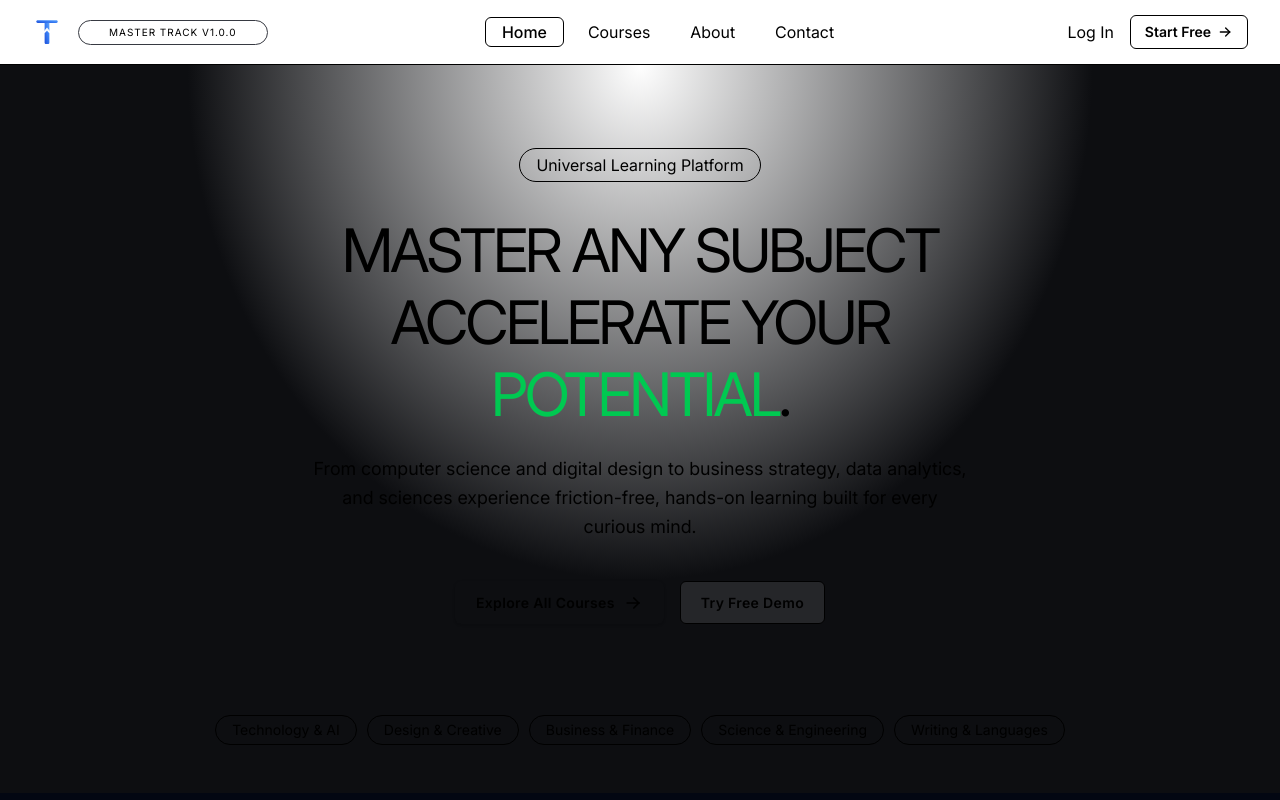
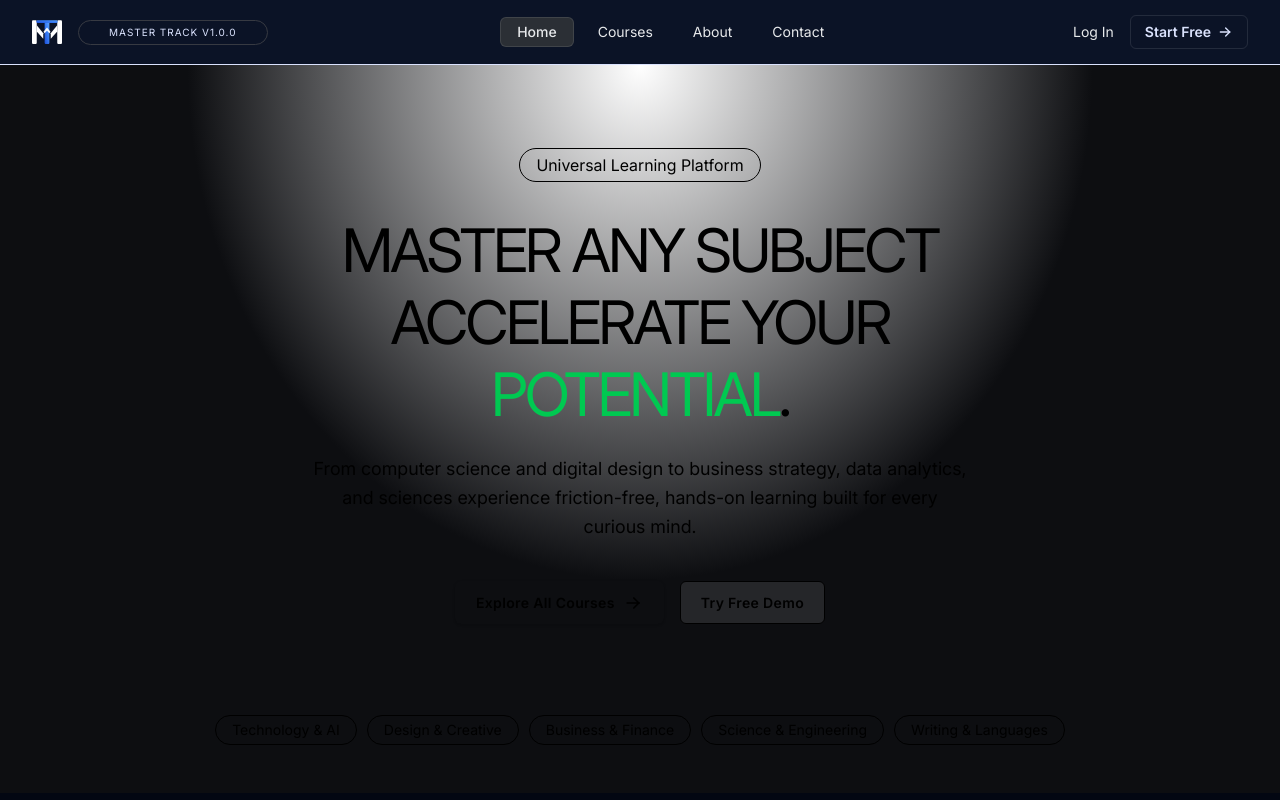
Before and after one commit to RaviGahire/lms-app, a React (Vite) app in the folder front-end/: page / in a window 1280 px wide. Shown: the top 800 px of the page. Built offline with nearby package versions, Linux system fonts and the light colour scheme.

Commit message:
fix: update Navbar component styles for improved consistency and readability

```diff
--- a/front-end/src/shared/components/Navbar.tsx
+++ b/front-end/src/shared/components/Navbar.tsx
@@ -30,8 +30,8 @@ export const Navbar = () => {
   const closeMenu = () => setIsOpen(false);
 
   return (
-    <header className="relative w-full bg-bg-secondary text-text-highlight border-b border-border-subtle/40 z-50">
-      <nav className="flex items-center justify-between px-4 sm:px-6 lg:px-8 h-16">
+    <header className="relative w-full bg-card text-highlight border-b borde-subtle/40 z-50">
+      <nav className="flex items-center justify-between px-4 sm:px-6 lg:px-8 h-16 text-[14px]">
         {/*Brand Logo & Version Badge */}
         <div className="flex items-center gap-3 sm:gap-4">
           <Link
@@ -55,10 +55,10 @@ export const Navbar = () => {
               to={item.path}
               end={item.path === '/'}
               className={({ isActive }) =>
-                `text-sm lg:text-base leading-6 px-3 lg:px-4 py-0.5 rounded-md transition-colors ${
+                `leading-6 px-3 lg:px-4 py-0.5 rounded-md transition-colors ${
                   isActive
-                    ? 'border border-border-subtle bg-bg-surface text-text-primary font-medium'
-                    : 'text-text-primary hover:text-text-secondary hover:bg-bg-surface/50 font-normal'
+                    ? 'border border-subtle bg-surface text-primary font-medium'
+                    : 'text-primary hover:text-secondary hover:bg-surface/50 font-normal'
                 }`
               }
             >
@@ -68,13 +68,13 @@ export const Navbar = () => {
         </div>
 
         {/* User Profile and Login btns */}
-        <div className="hidden md:flex items-center gap-3 lg:gap-4">
+        <div className="hidden md:flex items-center gap-3 lg:gap-4 text-sm">
           {isUserLogin ? (
             /* Logged In View */
             <Link
               to="/profile"
               aria-label="User Profile"
-              className="flex items-center gap-2 p-1.5 rounded-full text-text-primary hover:text-text-secondary hover:bg-bg-surface/50 transition-colors"
+              className="flex items-center gap-2 p-1.5 rounded-full text-primary hover:text-secondary hover:bg-surface/50 transition-colors"
             >
               <IconUser size={22} />
             </Link>
@@ -83,14 +83,14 @@ export const Navbar = () => {
             <>
               <Link
                 to="/login"
-                className="text-sm lg:text-base capitalize text-text-primary hover:text-text-secondary transition-colors"
+                className="capitalize text-primary hover:text-secondary transition-colors"
               >
                 Log in
               </Link>
               {/* Signin btn */}
               <Link
                 to="/signin"
-                className="group flex items-center gap-1.5 border border-border-subtle hover:border-white-muted px-3.5 py-1.5 rounded-md text-sm font-semibold capitalize transition-all hover:bg-bg-surface"
+                className="group flex items-center gap-1.5 border border-subtle hover:border-muted px-3.5 py-1.5 rounded-md text-sm font-semibold capitalize transition-all hover:bg-surface"
               >
                 <span>Start free</span>
                 <IconArrowRight
@@ -104,7 +104,7 @@ export const Navbar = () => {
 
         {/* ==========Mobile============== */}
         {/* Mobile Menu Button */}
-        <div className="flex items-center gap-2 md:hidden">
+        <div className="flex items-center gap-2 md:hidden text-sm">
           <div className="sm:hidden">
             <VersionBadge />
           </div>
@@ -113,7 +113,7 @@ export const Navbar = () => {
             onClick={toggleMenu}
             aria-label="Toggle navigation menu"
             aria-expanded={isOpen}
-            className="p-2 rounded-md text-text-primary hover:text-text-secondary hover:bg-bg-surface focus:outline-none focus:ring-2 focus:ring-inset focus:ring-text-muted"
+            className="p-2 rounded-md text-primary hover:text-secondary hover:bg-surface focus:outline-none focus:ring-2 focus:ring-inset focus:ring-muted"
           >
             {isOpen ? <IconX size={24} /> : <IconMenu2 size={24} />}
           </button>
@@ -122,7 +122,7 @@ export const Navbar = () => {
 
       {/* Mobile & Tablet Dropdown */}
       {isOpen && (
-        <div className="absolute left-0 right-0 md:hidden border-t border-border-subtle bg-bg-secondary px-4 pt-3 pb-6 space-y-4">
+        <div className="absolute left-0 right-0 md:hidden border-t border-subtle bg-card px-4 pt-3 pb-6 space-y-4">
           {/* Navigation Links */}
           <div className="flex flex-col space-y-1">
             {NAV_TABS.map((item) => (
@@ -134,8 +134,8 @@ export const Navbar = () => {
                 className={({ isActive }) =>
                   `px-3 py-2 rounded-md text-base font-medium transition-colors ${
                     isActive
-                      ? 'border border-border-subtle bg-bg-surface text-text-secondary'
-                      : 'text-text-primary hover:text-text-secondary hover:bg-bg-surface/50'
+                      ? 'border border-subtle bg-surface text-secondary'
+                      : 'text-primary hover:text-secondary hover:bg-surface/50'
                   }`
                 }
               >
@@ -144,13 +144,13 @@ export const Navbar = () => {
             ))}
           </div>
 
-          <div className="pt-4 border-t border-border-subtle flex flex-col gap-3">
+          <div className="pt-4 border-t border-subtle flex flex-col gap-3">
             {isUserLogin ? (
               /* Logged In View */
               <Link
                 to="/profile"
                 onClick={closeMenu}
-                className="flex items-center gap-2.5 px-3 py-2 rounded-md text-sm font-medium text-text-primary hover:text-text-secondary hover:bg-bg-surface/50 transition-colors"
+                className="flex items-center gap-2.5 px-3 py-2 rounded-md text-sm font-medium text-primary hover:text-secondary hover:bg-surface/50 transition-colors"
               >
                 <IconUser size={20} />
                 <span>My Profile</span>
@@ -161,7 +161,7 @@ export const Navbar = () => {
                 <Link
                   to="/login"
                   onClick={closeMenu}
-                  className="w-full flex items-center justify-center py-2 rounded-md text-sm font-medium capitalize text-text-primary hover:text-white transition-colors"
+                  className="w-full flex items-center justify-center py-2 rounded-md text-sm font-medium capitalize text-primary hover:text-white transition-colors"
                 >
                   Log in
                 </Link>
@@ -169,7 +169,7 @@ export const Navbar = () => {
                 <Link
                   to="/signin"
                   onClick={closeMenu}
-                  className="group w-full flex items-center justify-center gap-2 border border-border-subtle hover:border-white py-2.5 rounded-md text-sm font-bold capitalize transition-all hover:bg-bg-surface"
+                  className="group w-full flex items-center justify-center gap-2 border border-subtle hover:border-white py-2.5 rounded-md text-sm font-bold capitalize transition-all hover:bg-surface"
                 >
                   <span>Start free</span>
                   <IconArrowRight
```
